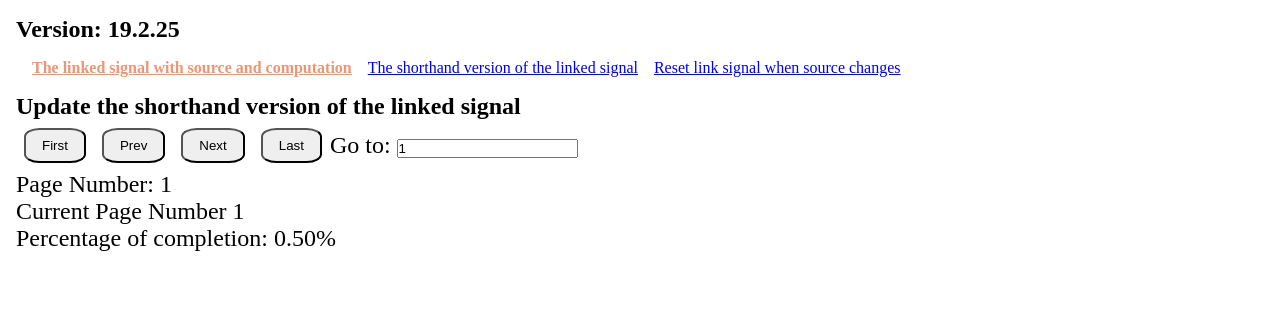
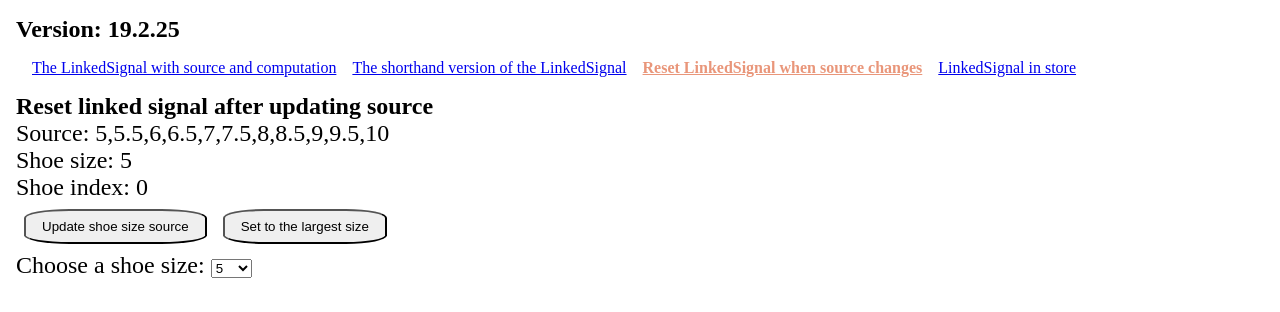
Before and after one commit to railsstudent/ng-linkedsignal-demo, an Angular app: page /reset-linked-signal in a window 1280 px wide. Before the commit this address led to /update-link-signal. Shown: the top 312 px of the page. Built offline with nearby package versions, Linux system fonts and the light colour scheme.

Commit message:
fix: corect the spelling of LinkedSignal

```diff
--- a/src/app/app.routes.ts
+++ b/src/app/app.routes.ts
@@ -2,7 +2,7 @@ import { Routes } from '@angular/router';
 
 export const routes: Routes = [
     {
-        path: 'update-link-signal',
+        path: 'update-linked-signal',
         loadComponent: () => import('./pagination/pagination.component')
     },
     {
@@ -10,31 +10,39 @@ export const routes: Routes = [
         loadComponent: () => import('./favorite-country/favorite-country.component')
     },
     {
-        path: 'reset-link-signal',
+        path: 'reset-linked-signal',
         loadComponent: () => import('./shoe-sizes/shoe-sizes.component')
+    },
+    {
+        path: 'linked-signal-in-store',
+        loadComponent: () => import('./shoe-sizes-store/shoe-sizes-store.component')
     },
     {
         path: '',
         pathMatch: 'full',
-        redirectTo: 'update-link-signal'
+        redirectTo: 'update-linked-signal'
     },
     {
         path: '**',
-        redirectTo: 'update-link-signal'
+        redirectTo: 'update-linked-signal'
     }
 ];
 
 export const navLinks = [
     {
-        link: 'The linked signal with source and computation',
-        path: ['update-link-signal'],
+        link: 'The LinkedSignal with source and computation',
+        path: ['update-linked-signal'],
     },
     {
-      link: 'The shorthand version of the linked signal',
+      link: 'The shorthand version of the LinkedSignal',
       path: ['update-shorthand'],
     },
     {
-        link: 'Reset link signal when source changes',
-        path: ['reset-link-signal'],
+        link: 'Reset LinkedSignal when source changes',
+        path: ['reset-linked-signal'],
+    },
+    {
+        link: 'LinkedSignal in store',
+        path: ['linked-signal-in-store'],
     },
 ];
--- /dev/null
+++ b/src/app/shoe-sizes-store/shoe-sizes-store.component.ts
@@ -0,0 +1,17 @@
+import { ChangeDetectionStrategy, Component } from '@angular/core';
+
+@Component({
+  selector: 'app-shoe-sizes-store',
+  standalone: true,
+  imports: [],
+  template: `
+    <p>
+      shoe-sizes-store works!
+    </p>
+  `,
+  styles: ``,
+  changeDetection: ChangeDetectionStrategy.OnPush
+})
+export default class ShoeSizesStoreComponent {
+
+}
```
Also changed, not shown: src/app/services/shoe-sizes.service.ts (added, +9 -0 lines), 2 other files (tests, documents, lock files or other folders).
